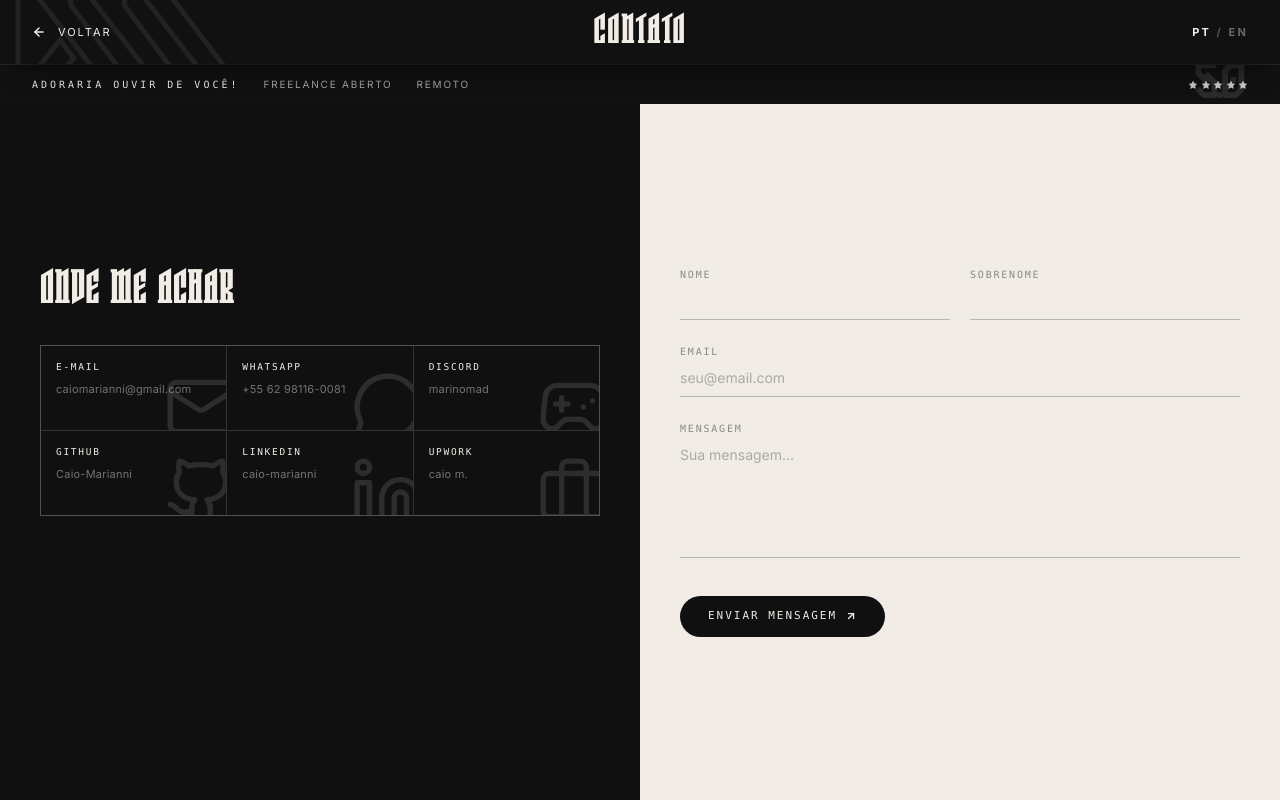
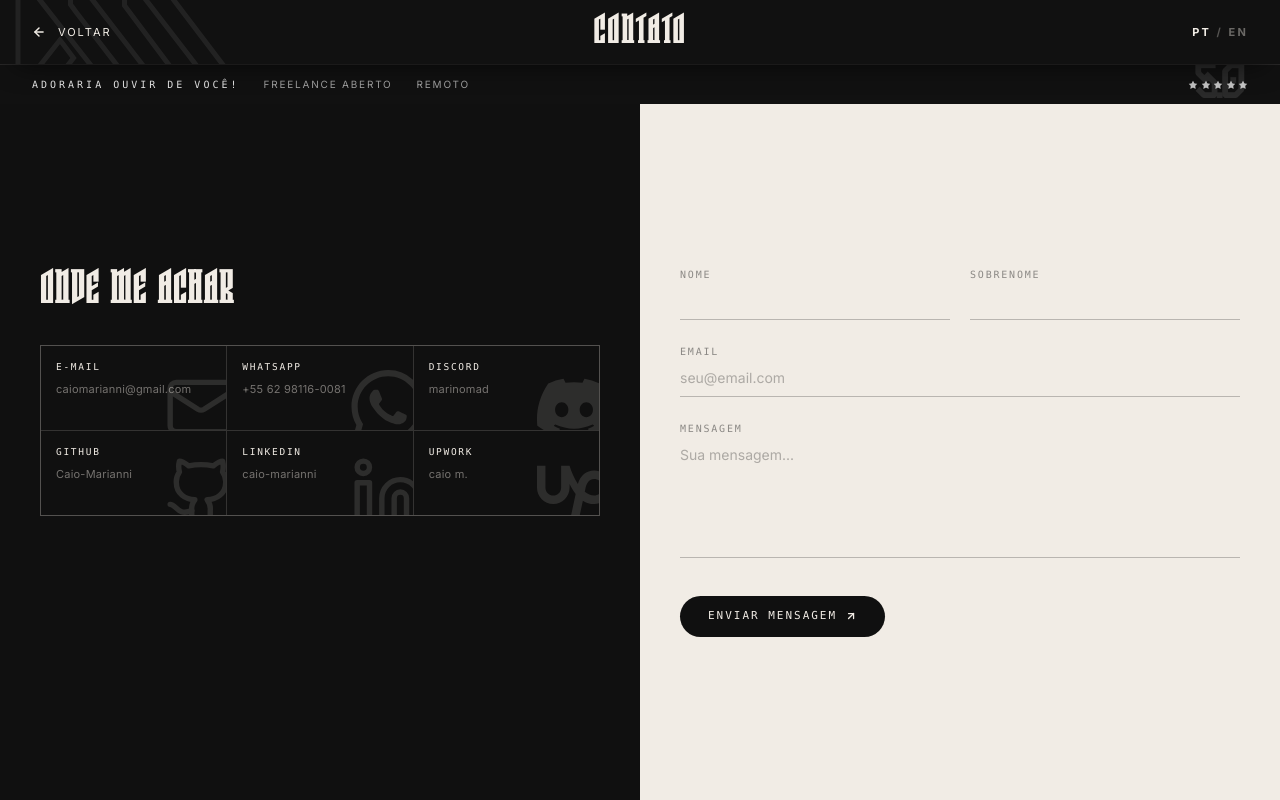
Before and after one commit to Caio-Marianni/MyPortifolio, a Next.js app: page /contact in a window 1280 px wide. Built offline with nearby package versions, Linux system fonts and the light colour scheme.

Commit message:
Icones de marca reais nos canais de contato
WhatsApp, Discord e Upwork passam a usar o tracado da simpleicons em vez
dos icones semanticos do lucide, e a grade do contato volta a respeitar o
SHELL - so o preto sangra ate a borda da viewport.

```diff
--- a/src/app/contact/page.tsx
+++ b/src/app/contact/page.tsx
@@ -1,6 +1,6 @@
 "use client";
 
-import { CapaPage } from "@/components/capa/capa-page";
+import { CapaPage, SHELL } from "@/components/capa/capa-page";
 import { CapaContactForm } from "@/components/capa/capa-contact-form";
 import { ContactChannels } from "@/components/contact/contact-channels";
 import { useLanguage } from "@/contexts/language-context";
@@ -25,9 +25,11 @@ export default function ContactPage() {
           colunas viram uma faixa da altura da mais alta, então elas começam na mesma linha e
           o conjunto é que fica no meio da página. `safe` devolve o alinhamento ao topo se a
           faixa não couber, senão o começo dela sumiria por cima da navbar.
-          O preto de altura cheia é do `before`: metade esquerda da medida mais a sangria até
-          a borda da viewport, que fora do SHELL a página é creme. */}
-      <div className="relative isolate grid items-stretch lg:flex-1 lg:grid-cols-2 lg:[align-content:safe_center] lg:before:absolute lg:before:inset-y-0 lg:before:right-1/2 lg:before:-z-10 lg:before:w-screen lg:before:bg-[#101010]">
+          O conteúdo respeita o SHELL como o resto do sistema; só o preto passa dele. O
+          `before` fecha a diferença: ancorado no meio do bloco, corre `w-screen` para a
+          esquerda e cobre a sobra até a borda da viewport — à direita a sobra já é creme,
+          que é a cor da página. */}
+      <div className={`${SHELL} relative isolate grid items-stretch lg:flex-1 lg:grid-cols-2 lg:[align-content:safe_center] lg:before:absolute lg:before:inset-y-0 lg:before:right-1/2 lg:before:-z-10 lg:before:w-screen lg:before:bg-[#101010]`}>
         <div className="bg-[#F1ECE5] px-6 py-14 md:px-10">
           <CapaContactForm />
         </div>
--- a/src/components/contact/contact-channels.tsx
+++ b/src/components/contact/contact-channels.tsx
@@ -1,24 +1,57 @@
 "use client";
 
-import { Briefcase, Gamepad2, Github, Linkedin, Mail, MessageCircle, type LucideIcon } from "lucide-react";
+import { Github, Linkedin, Mail } from "lucide-react";
+import type { ComponentType, SVGProps } from "react";
+
+type IconComponent = ComponentType<SVGProps<SVGSVGElement>>;
 
 interface Channel {
   label: string;
   value: string;
   href: string;
-  Icon: LucideIcon;
+  Icon: IconComponent;
 }
 
-/* Índice de canais. lucide traz a marca real de GitHub e LinkedIn; para WhatsApp, Discord
-   e Upwork não existe marca no pacote, então entram ícones semânticos — é por isso que o
-   rótulo continua visível, um balão sozinho não diz "WhatsApp". */
+/* Marcas que o lucide não traz, em traçado da simpleicons.org — desenho sólido de 24×24,
+   sem stroke, então o `strokeWidth` que o ladrilho passa junto não tem efeito aqui. */
+function BrandIcon({ path, ...props }: SVGProps<SVGSVGElement> & { path: string }) {
+  return (
+    <svg viewBox="0 0 24 24" fill="currentColor" {...props}>
+      <path d={path} />
+    </svg>
+  );
+}
+
+const WhatsApp: IconComponent = (props) => (
+  <BrandIcon
+    {...props}
+    path="M17.472 14.382c-.297-.149-1.758-.867-2.03-.967-.273-.099-.471-.148-.67.15-.197.297-.767.966-.94 1.164-.173.199-.347.223-.644.075-.297-.15-1.255-.463-2.39-1.475-.883-.788-1.48-1.761-1.653-2.059-.173-.297-.018-.458.13-.606.134-.133.298-.347.446-.52.149-.174.198-.298.298-.497.099-.198.05-.371-.025-.52-.075-.149-.669-1.612-.916-2.207-.242-.579-.487-.5-.669-.51-.173-.008-.371-.01-.57-.01-.198 0-.52.074-.792.372-.272.297-1.04 1.016-1.04 2.479 0 1.462 1.065 2.875 1.213 3.074.149.198 2.096 3.2 5.077 4.487.709.306 1.262.489 1.694.625.712.227 1.36.195 1.871.118.571-.085 1.758-.719 2.006-1.413.248-.694.248-1.289.173-1.413-.074-.124-.272-.198-.57-.347m-5.421 7.403h-.004a9.87 9.87 0 01-5.031-1.378l-.361-.214-3.741.982.998-3.648-.235-.374a9.86 9.86 0 01-1.51-5.26c.001-5.45 4.436-9.884 9.888-9.884 2.64 0 5.122 1.03 6.988 2.898a9.825 9.825 0 012.893 6.994c-.003 5.45-4.437 9.884-9.885 9.884m8.413-18.297A11.815 11.815 0 0012.05 0C5.495 0 .16 5.335.157 11.892c0 2.096.547 4.142 1.588 5.945L.057 24l6.305-1.654a11.882 11.882 0 005.683 1.448h.005c6.554 0 11.89-5.335 11.893-11.893a11.821 11.821 0 00-3.48-8.413Z"
+  />
+);
+
+const Discord: IconComponent = (props) => (
+  <BrandIcon
+    {...props}
+    path="M20.317 4.3698a19.7913 19.7913 0 00-4.8851-1.5152.0741.0741 0 00-.0785.0371c-.211.3753-.4447.8648-.6083 1.2495-1.8447-.2762-3.68-.2762-5.4868 0-.1636-.3933-.4058-.8742-.6177-1.2495a.077.077 0 00-.0785-.037 19.7363 19.7363 0 00-4.8852 1.515.0699.0699 0 00-.0321.0277C.5334 9.0458-.319 13.5799.0992 18.0578a.0824.0824 0 00.0312.0561c2.0528 1.5076 4.0413 2.4228 5.9929 3.0294a.0777.0777 0 00.0842-.0276c.4616-.6304.8731-1.2952 1.226-1.9942a.076.076 0 00-.0416-.1057c-.6528-.2476-1.2743-.5495-1.8722-.8923a.077.077 0 01-.0076-.1277c.1258-.0943.2517-.1923.3718-.2914a.0743.0743 0 01.0776-.0105c3.9278 1.7933 8.18 1.7933 12.0614 0a.0739.0739 0 01.0785.0095c.1202.099.246.1981.3728.2924a.077.077 0 01-.0066.1276 12.2986 12.2986 0 01-1.873.8914.0766.0766 0 00-.0407.1067c.3604.698.7719 1.3628 1.225 1.9932a.076.076 0 00.0842.0286c1.961-.6067 3.9495-1.5219 6.0023-3.0294a.077.077 0 00.0313-.0552c.5004-5.177-.8382-9.6739-3.5485-13.6604a.061.061 0 00-.0312-.0286zM8.02 15.3312c-1.1825 0-2.1569-1.0857-2.1569-2.419 0-1.3332.9555-2.4189 2.157-2.4189 1.2108 0 2.1757 1.0952 2.1568 2.419 0 1.3332-.9555 2.4189-2.1569 2.4189zm7.9748 0c-1.1825 0-2.1569-1.0857-2.1569-2.419 0-1.3332.9554-2.4189 2.1569-2.4189 1.2108 0 2.1757 1.0952 2.1568 2.419 0 1.3332-.946 2.4189-2.1568 2.4189Z"
+  />
+);
+
+const Upwork: IconComponent = (props) => (
+  <BrandIcon
+    {...props}
+    path="M18.561 13.158c-1.102 0-2.135-.467-3.074-1.227l.228-1.076.008-.042c.207-1.143.849-3.06 2.839-3.06 1.492 0 2.703 1.212 2.703 2.703-.001 1.489-1.212 2.702-2.704 2.702zm0-8.14c-2.539 0-4.51 1.649-5.31 4.366-1.22-1.834-2.148-4.036-2.687-5.892H7.828v7.112c-.002 1.406-1.141 2.546-2.547 2.548-1.405-.002-2.543-1.143-2.545-2.548V3.492H0v7.112c0 2.914 2.37 5.303 5.281 5.303 2.913 0 5.283-2.389 5.283-5.303v-1.19c.529 1.107 1.182 2.229 1.974 3.221l-1.673 7.873h2.797l1.213-5.71c1.063.679 2.285 1.109 3.686 1.109 3 0 5.439-2.452 5.439-5.45 0-3-2.439-5.439-5.439-5.439z"
+  />
+);
+
+/* Índice de canais: cada um entra com a marca real da plataforma. O rótulo continua visível
+   porque o ícone é marca d'água de canto, não legenda. */
 const CHANNELS: Channel[] = [
   { label: "E-mail", value: "caiomarianni@gmail.com", href: "mailto:caiomarianni@gmail.com", Icon: Mail },
-  { label: "WhatsApp", value: "+55 62 98116-0081", href: "https://wa.me/5562981160081", Icon: MessageCircle },
-  { label: "Discord", value: "marinomad", href: "https://discord.com/users/marinomad", Icon: Gamepad2 },
+  { label: "WhatsApp", value: "+55 62 98116-0081", href: "https://wa.me/5562981160081", Icon: WhatsApp },
+  { label: "Discord", value: "marinomad", href: "https://discord.com/users/marinomad", Icon: Discord },
   { label: "GitHub", value: "Caio-Marianni", href: "https://github.com/Caio-Marianni", Icon: Github },
   { label: "LinkedIn", value: "caio-marianni", href: "https://www.linkedin.com/in/caio-marianni/", Icon: Linkedin },
-  { label: "Upwork", value: "caio m.", href: "https://www.upwork.com/freelancers/~01e15c653dfbed2b29", Icon: Briefcase },
+  { label: "Upwork", value: "caio m.", href: "https://www.upwork.com/freelancers/~01e15c653dfbed2b29", Icon: Upwork },
 ];
 
 /** Grade 3×2 de ladrilhos: rótulo e valor por cima, ícone da plataforma sangrando
```
